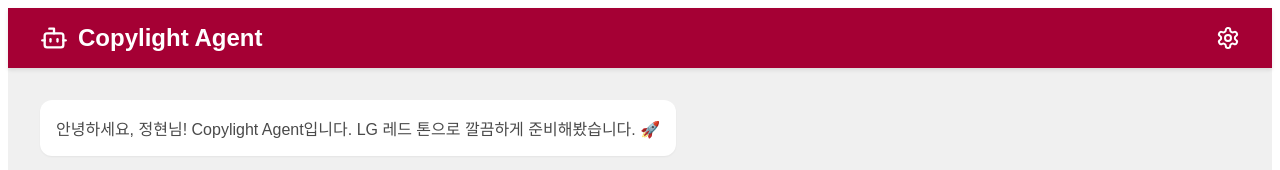
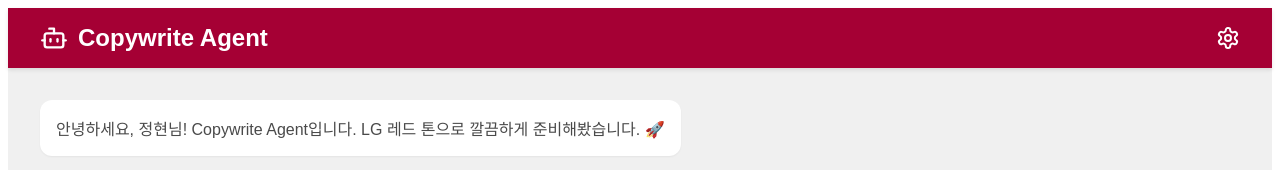
Before and after one commit to Jounghyunkim/copywright_agent_dev, a React (Vite) app in the folder frontend/: page / in a window 1280 px wide. Shown: the top 170 px of the page. Built offline with nearby package versions, Linux system fonts and the light colour scheme.

Commit message:
Refactor: Rename project and agent to copywrite_agent

```diff
--- a/frontend/index.html
+++ b/frontend/index.html
@@ -3,7 +3,7 @@
   <head>
     <meta charset="UTF-8" />
     <meta name="viewport" content="width=device-width, initial-scale=1.0" />
-    <title>Copylight Agent</title>
+    <title>Copywrite Agent</title>
   </head>
   <body>
     <div id="root"></div>
--- a/frontend/src/App.jsx
+++ b/frontend/src/App.jsx
@@ -27,7 +27,7 @@
       }}>
         <div style={{ display: 'flex', alignItems: 'center', gap: '10px' }}>
           <Bot size={28} />
-          <h1 style={{ margin: 0, fontSize: '1.5rem', fontWeight: 'bold' }}>Copylight Agent</h1>
+          <h1 style={{ margin: 0, fontSize: '1.5rem', fontWeight: 'bold' }}>Copywrite Agent</h1>
         </div>
         <Settings style={{ cursor: 'pointer' }} />
       </header>
@@ -43,7 +43,7 @@
       }}>
         {/* Mock Messages */}
         <div style={{ alignSelf: 'flex-start', backgroundColor: 'white', padding: '1rem', borderRadius: '12px', maxWidth: '70%', boxShadow: '0 1px 2px rgba(0,0,0,0.05)' }}>
-          <p style={{ margin: 0, color: LG_DARK_GRAY }}>안녕하세요, 정현님! Copylight Agent입니다. LG 레드 톤으로 깔끔하게 준비해봤습니다. 🚀</p>
+          <p style={{ margin: 0, color: LG_DARK_GRAY }}>안녕하세요, 정현님! Copywrite Agent입니다. LG 레드 톤으로 깔끔하게 준비해봤습니다. 🚀</p>
         </div>
         <div style={{ alignSelf: 'flex-end', backgroundColor: LG_RED, color: 'white', padding: '1rem', borderRadius: '12px', maxWidth: '70%', boxShadow: '0 1px 2px rgba(0,0,0,0.05)' }}>
           <p style={{ margin: 0 }}>오, 색감이 아주 마음에 드네! 프로젝트 기본 구조부터 잡아보자.</p>
```
Also changed, not shown: 2 other files (tests, documents, lock files or other folders).
